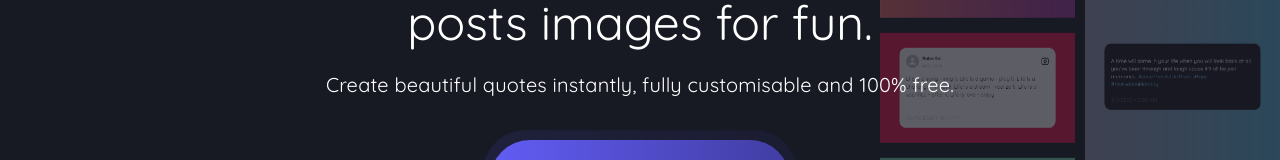
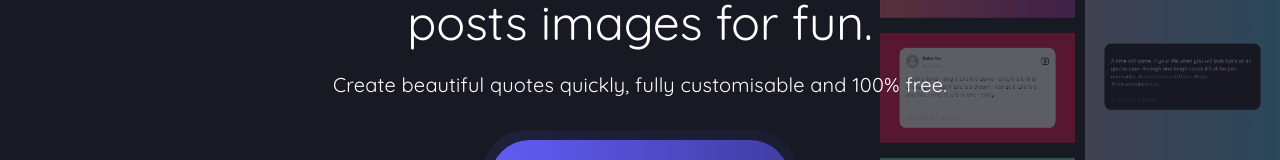
Before and after one commit to octagod/quotely, a React (Create React App) app in the folder frontend/: page / in a window 1280 px wide. Shown: the part 228-388 px from the top of the page. Built offline with nearby package versions, Linux system fonts and the light colour scheme.

Commit message:
minor change

```diff
--- a/frontend/src/pages/Home.js
+++ b/frontend/src/pages/Home.js
@@ -65,7 +65,7 @@ const Home = () => {
                             </Typography>
                             <Spacebox padding="10px" />
                             <Typography sx={{ textAlign: 'center', fontSize: '20px' }}>
-                                Create beautiful quotes instantly, fully customisable and 100% free.
+                                Create beautiful quotes quickly, fully customisable and 100% free.
                             </Typography>
                             <Spacebox padding="20px" />
                             <div className="small margin-auto">
```
Also changed, not shown: 7 other files (tests, documents, lock files or other folders).
